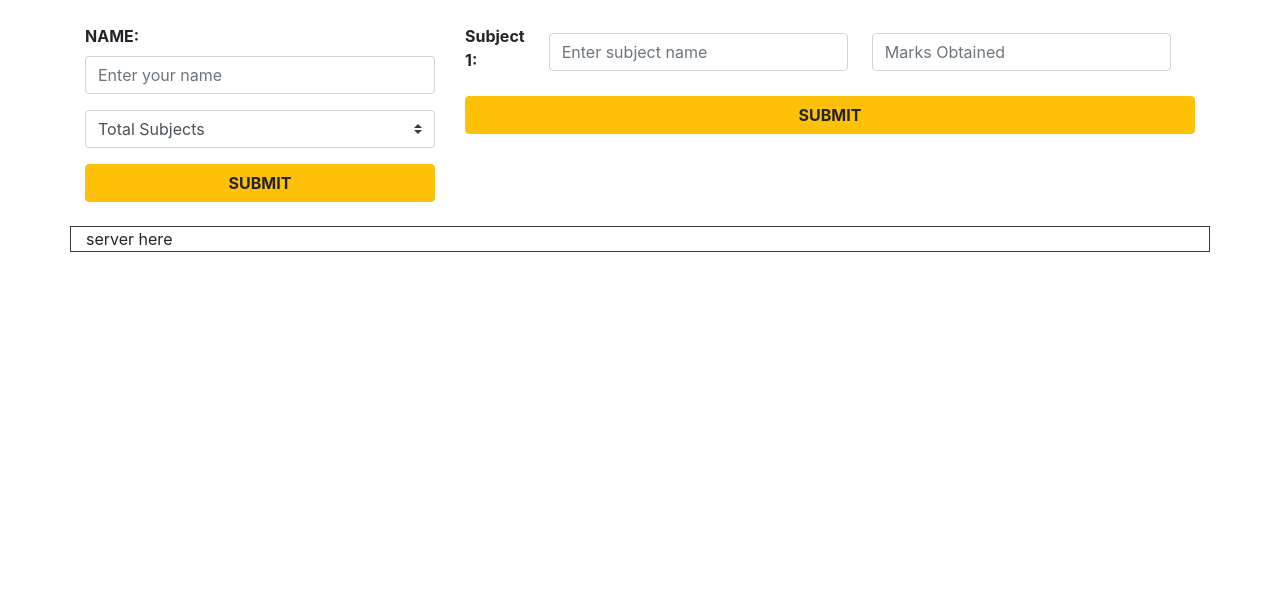
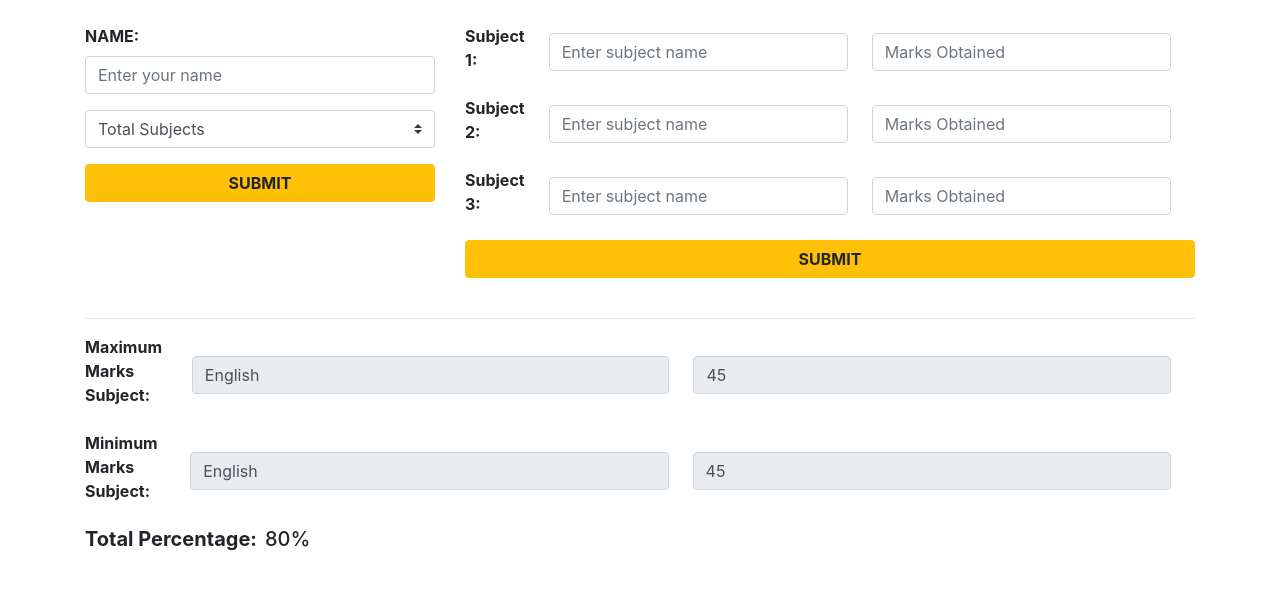
Before and after one commit to muhammadsalif/Marksheet-Mern-Stack, a React (Create React App) app in the folder frontend/: page / in a window 1280 px wide. Shown: the top 590 px of the page. Built offline with nearby package versions, Linux system fonts and the light colour scheme.

Commit message:
Static UI completed.

```diff
--- a/frontend/src/components/Form.jsx
+++ b/frontend/src/components/Form.jsx
@@ -8,52 +8,65 @@ export default function Form() {
                 <div className="col-4">
                     <form>
                         <div className="form-group">
-                            <label for="exampleInputEmail1" className="font-weight-bold text-uppercase">Name:</label>
-                            <input placeholder="Enter your name" type="email" className="form-control" id="exampleInputEmail1" aria-describedby="emailHelp" />
+                            <label htmlFor="exampleInputEmail1" className="font-weight-bold text-uppercase">Name:</label>
+                            <input placeholder="Enter your name" type="email" className="form-control" aria-describedby="emailHelp" />
                         </div>
                         <div className="form-group">
                             <select className="custom-select mr-sm-2" id="inlineFormCustomSelect">
-                                <option selected>Total Subjects</option>
+                                <option defaultChecked>Total Subjects</option>
                                 <option value="1">One</option>
                                 <option value="2">Two</option>
                                 <option value="3">Three</option>
                             </select>
                         </div>
-
                         <button type="submit" className="btn btn-block btn-warning font-weight-bold text-uppercase">Submit</button>
                     </form>
                     {/* Left column closing tag */}
                 </div>
-
-
                 {/* Right column */}
                 <div className="col-8">
                     <form>
                         <div className="form-group d-flex align-items-center">
-                            <label for="exampleInputEmail1" className="font-weight-bold">Subject 1:</label>
-                            <input placeholder="Enter subject name" type="email" className="mx-4 form-control" id="exampleInputEmail1" aria-describedby="emailHelp" />
-                            <input placeholder="Marks Obtained" type="number" max="100" className="form-control mr-4" id="exampleInputEmail1" aria-describedby="emailHelp" />
+                            <label htmlFor="exampleInputEmail1" className="font-weight-bold">Subject 1:</label>
+                            <input placeholder="Enter subject name" type="email" className="mx-4 form-control" aria-describedby="emailHelp" />
+                            <input placeholder="Marks Obtained" type="number" max="100" className="form-control mr-4" aria-describedby="emailHelp" />
                         </div>
-
+                        <div className="form-group d-flex align-items-center">
+                            <label htmlFor="exampleInputEmail1" className="font-weight-bold">Subject 2:</label>
+                            <input placeholder="Enter subject name" type="email" className="mx-4 form-control" aria-describedby="emailHelp" />
+                            <input placeholder="Marks Obtained" type="number" max="100" className="form-control mr-4" aria-describedby="emailHelp" />
+                        </div>
+                        <div className="form-group d-flex align-items-center">
+                            <label htmlFor="exampleInputEmail1" className="font-weight-bold">Subject 3:</label>
+                            <input placeholder="Enter subject name" type="email" className="mx-4 form-control" aria-describedby="emailHelp" />
+                            <input placeholder="Marks Obtained" type="number" max="100" className="form-control mr-4" aria-describedby="emailHelp" />
+                        </div>
                         <button type="submit" className="btn btn-block btn-warning font-weight-bold text-uppercase">Submit</button>
                     </form>
                 </div>
             </div>
-
+            <hr />
             {/* Row 2 server */}
-            <div className="row border border-dark">
-                <div className="col-12">server here</div>
-
-
-
-
+            <div className="row">
+                <div className="col-12">
+                    <form>
+                        <div className="form-group d-flex align-items-center">
+                            <label htmlFor="exampleInputEmail1" className="font-weight-bold">Maximum Marks Subject:</label>
+                            <input value="English" disabled className="mx-4 form-control" />
+                            <input value="45" className="form-control mr-4" disabled />
+                        </div>
+                        <div className="form-group d-flex align-items-center">
+                            <label htmlFor="exampleInputEmail1" className="font-weight-bold">Minimum Marks Subject:</label>
+                            <input value="English" disabled className="mx-4 form-control" />
+                            <input value="45" className="form-control mr-4" disabled />
+                        </div>
+                        <div className="form-group d-flex align-items-center">
+                            <h5 className="font-weight-bold">Total Percentage:</h5>
+                            <h5 className="ml-2">80%</h5>
+                        </div>
+                    </form>
+                </div>
             </div>
-
-
-
-
-
-
             {/* Container closing tag */}
         </div >
     )
```
